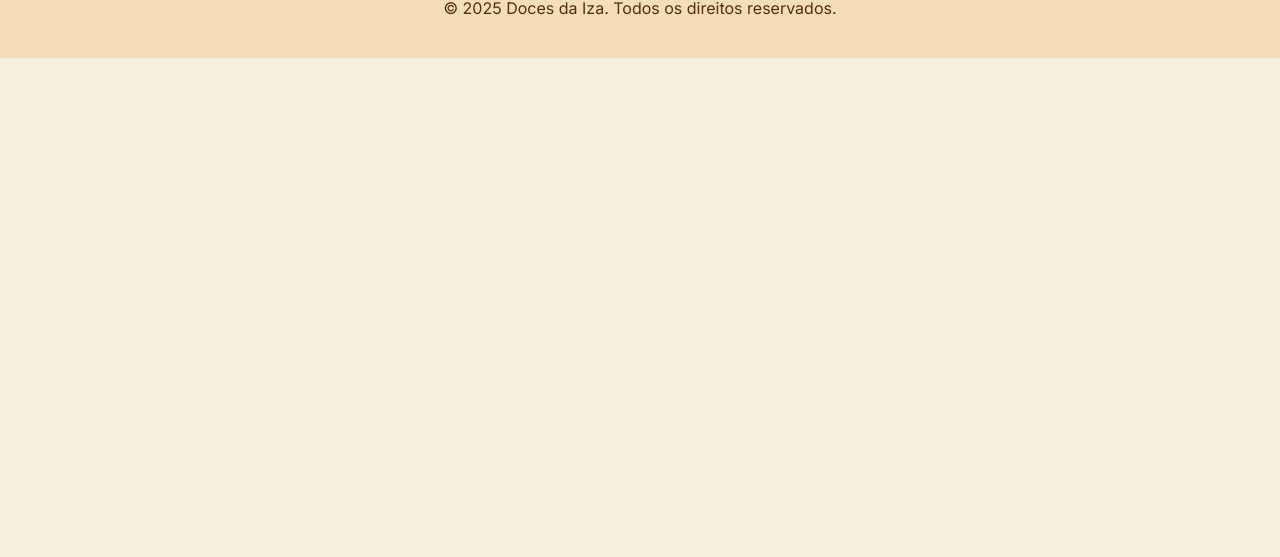
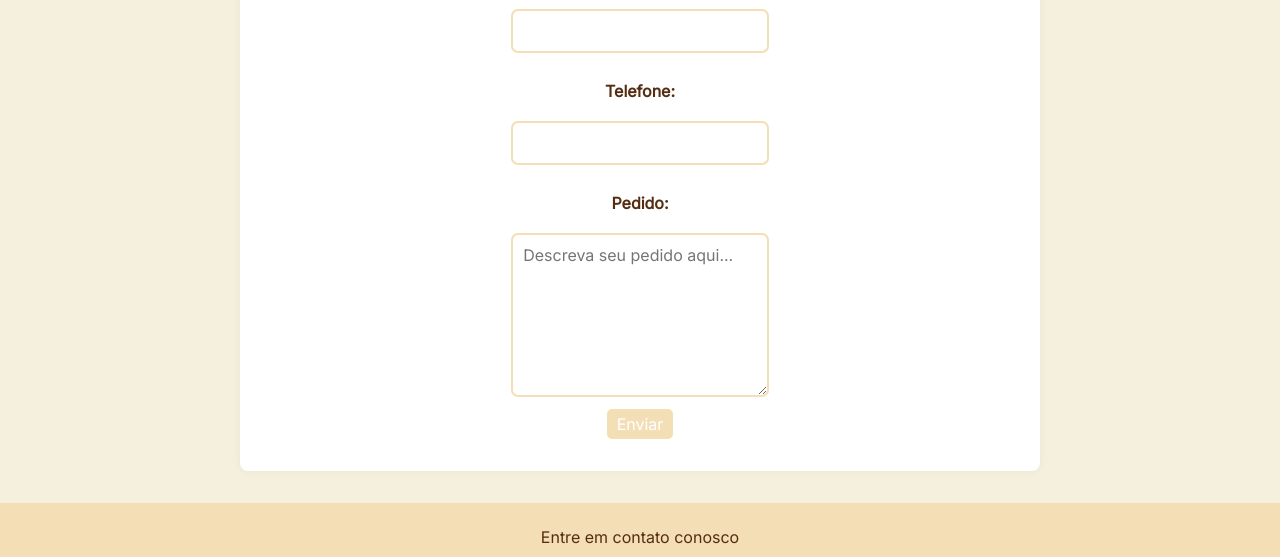
Before and after one commit to sabrinadiaas/desenvolvimento-front-end-2-bimestre, a plain HTML site: page pedidos.html in a window 1280 px wide. Shown: the part 412-969 px from the top of the page. Before the commit the page ends 800 px from the top, so only its background shows below. Drawn offline with Linux system fonts and the light colour scheme; files whose address does not match are found by name.

Commit message:
add pedidos

```diff
--- a/css/style.css
+++ b/css/style.css
@@ -289,6 +289,43 @@ footer p {
     transform: scale(1.3);
 }
 
+form {
+  margin-top: 1rem;
+  text-align: center;
+}
+
+form label {
+  display: block;
+  font-weight: bold;
+}
+
+form input[type="text"],
+form input[type="phone"],
+form textarea {
+  width: 35%;
+  padding: 10px;
+  margin-bottom: 0.5rem;
+  border: 2px solid var(--cor-secundaria);
+  border-radius: 7px;
+  font-family: inherit;
+  font-size: 1rem;
+}
+
+form button {
+  background-color: var(--cor-secundaria);
+  color: var(--cor-branca);
+  padding: 5px 10px;
+  border: none;
+  border-radius: 5px;
+  cursor: pointer;
+  font-size: 1rem;
+  transition: background-color 0.3s ease;
+}
+
+form button:hover {
+  background-color: var(--cor-primaria);
+}
+
 @media (min-width: 768px) {
     header {
         padding: 2rem;
--- a/pedidos.html
+++ b/pedidos.html
@@ -17,6 +17,18 @@
             <a href="pedidos.html">Pedidos</a>
         </nav>
     </header>
+    <main>
+        <h2 class="title">Faça seu pedido:</h2>
+        <form>
+            <label for="name">Nome:</label><br>
+            <input type="text" id="name" name="name"><br><br>
+            <label for="phone">Telefone:</label><br>
+            <input type="phone" id="phone" name="phone"><br><br>
+            <label for="mensagem">Pedido:</label><br>
+            <textarea id="pedido" name="pedido" rows="7" placeholder="Descreva seu pedido aqui..."></textarea><br>
+            <button type="submit">Enviar</button>
+        </form>
+    </main>
     <footer>
         <p>Entre em contato conosco</p>
         <div class="icones">
```
Also changed, not shown: index.html (+1 -1 lines).
